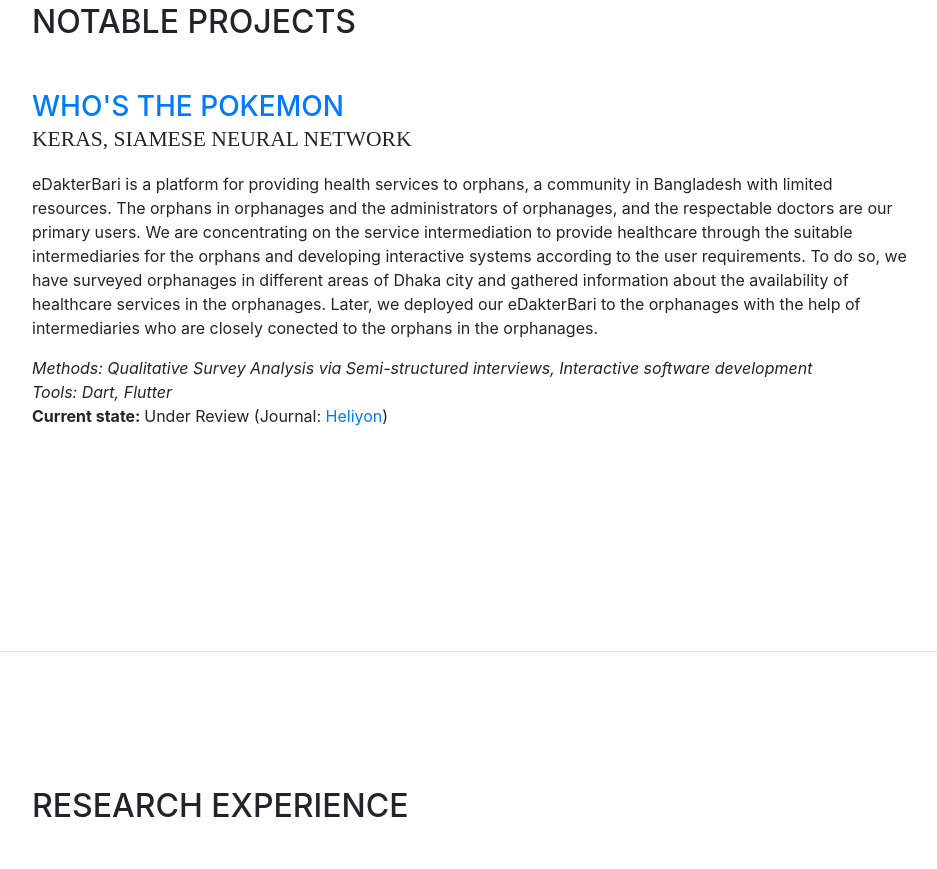
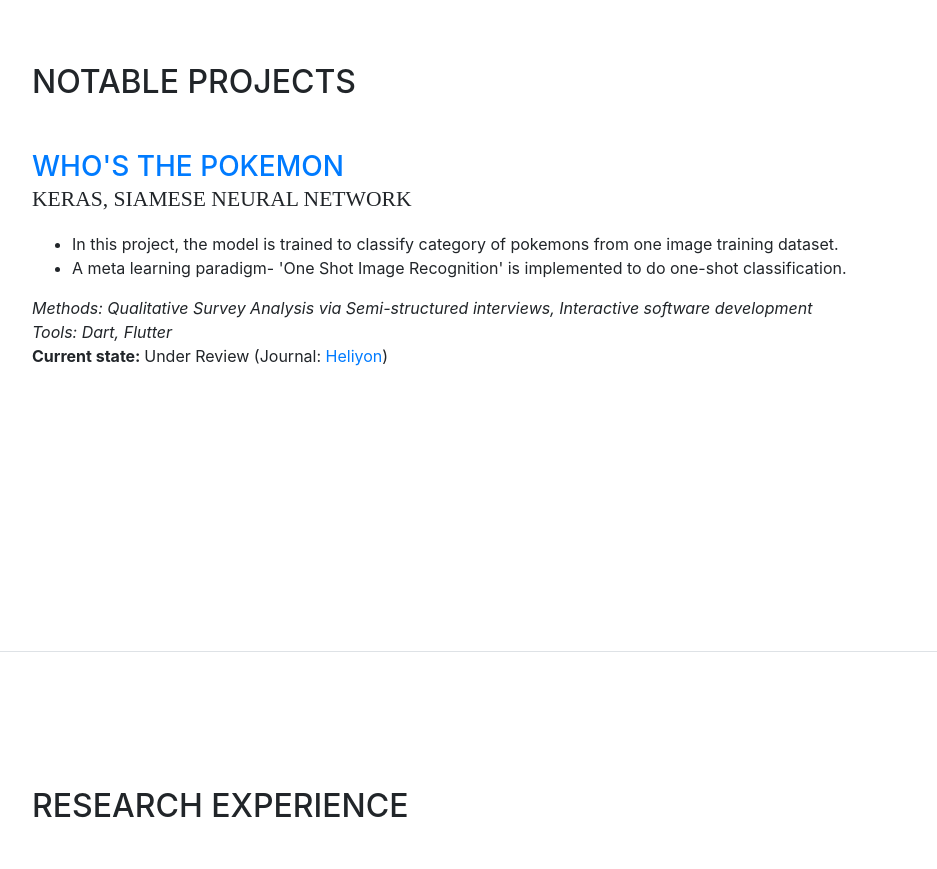
Before and after one commit to NaziaAfreen015/NaziaAfreen015.github.io, a website with bundled scripts: page index.html in a window 1280 px wide. Shown: the part 1748-2617 px from the top of the page, without its empty margins (303-1240 px from the left). Built offline with nearby package versions, Linux system fonts and the light colour scheme; some icons are missing; a web font is replaced by a local one.

Commit message:
project 1

```diff
--- a/index.html
+++ b/index.html
@@ -167,14 +167,16 @@
 		            	<!-- <div class="col-lg-8 col-md-8 col-sm-12"> -->
                     <!-- <div class="col-lg-8 col-md-8 col-sm-12"> -->
 				            <p class="justify">
-                      eDakterBari is a platform for providing health services to orphans, a community in Bangladesh with limited resources.
-                      The orphans in orphanages and the administrators of orphanages,
-                      and the respectable doctors are our primary users.
-                      We are concentrating on the service intermediation to provide healthcare through the
-                      suitable intermediaries for the orphans and developing interactive systems according to the user
-                      requirements. To do so, we have surveyed orphanages in different areas of Dhaka city and gathered information about
-                      the availability of healthcare services in the orphanages. Later, we deployed our eDakterBari to the orphanages with the help of
-                      intermediaries who are closely conected to the orphans in the orphanages.
+                      <ul>
+                        <li>
+                          In this project, the model is trained to classify category of pokemons from one image training dataset.
+                        </li>
+                        <li>
+                          A meta learning paradigm- 'One Shot Image Recognition' is implemented to do one-shot classification.
+                        </li>
+                      </ul>
+
+
 
                   </p>
 
```
